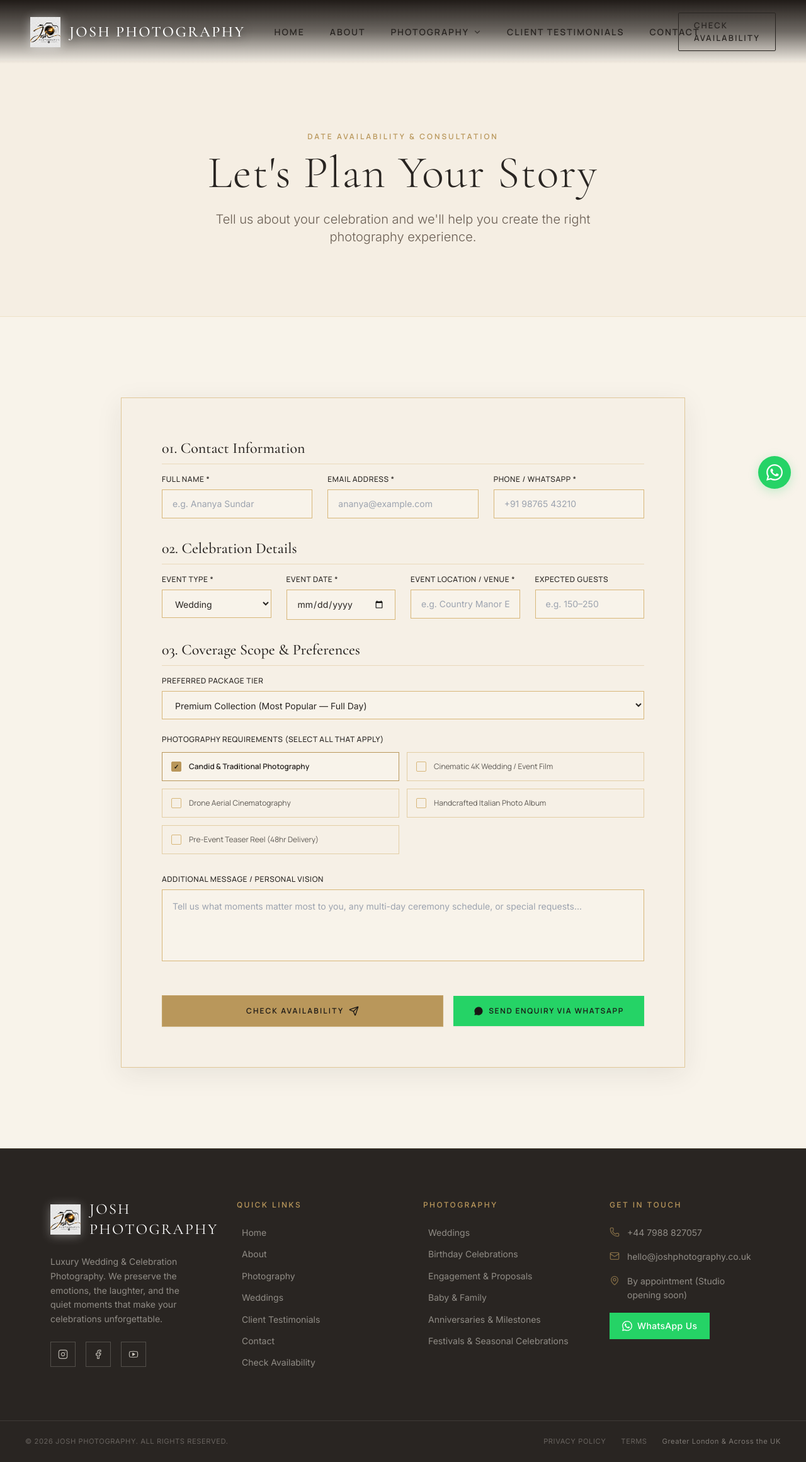
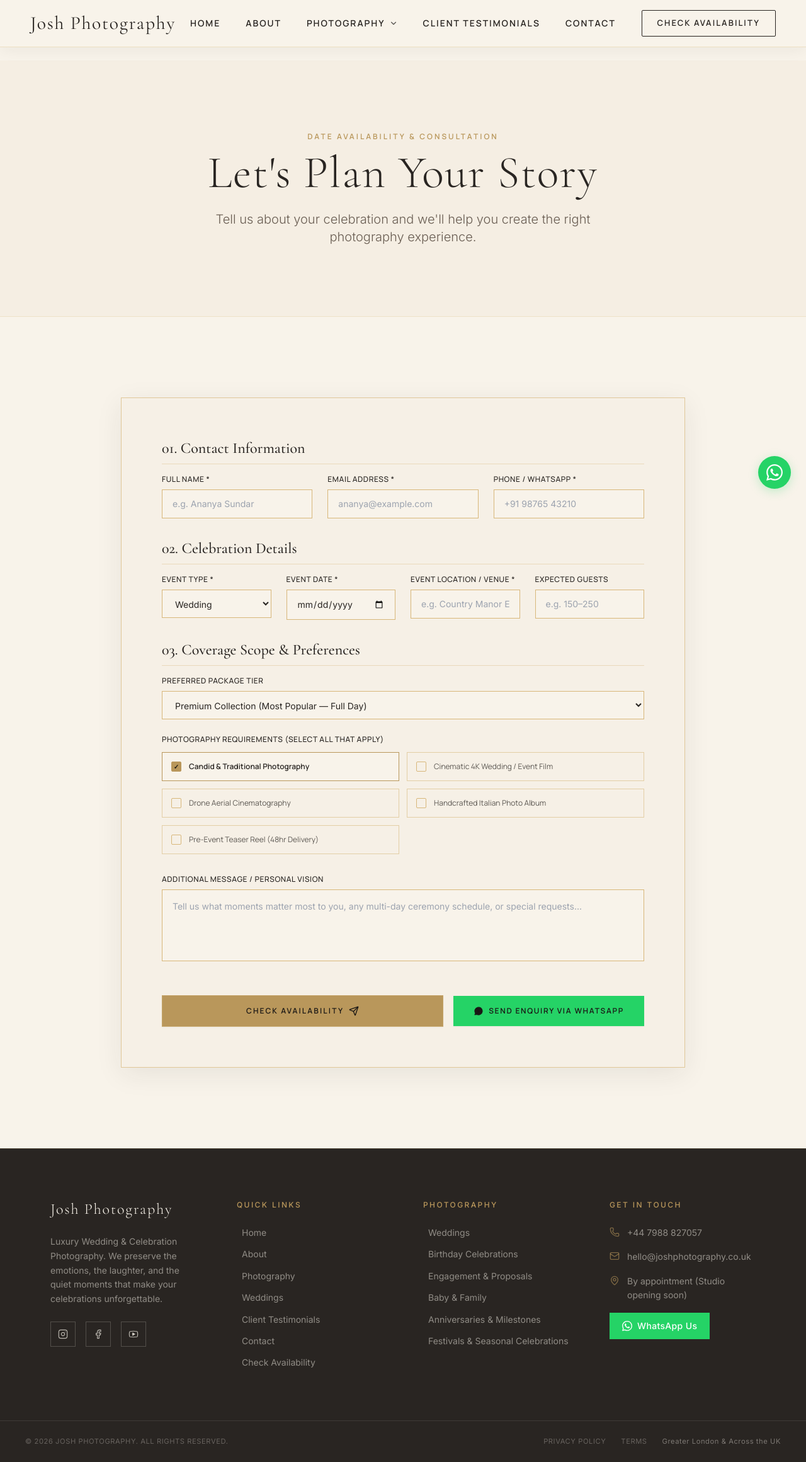
Before and after one commit to Josh-Photography/Josh-Photography-Website, a React (Vite) app: page /check-availability in a window 1280 px wide. Shown: the whole page at 63% size. Built offline with nearby package versions, Linux system fonts and the light colour scheme; a web font is replaced by a local one.

Commit message:
Restore original navbar, footer, and admin layout with Josh Photography branding

```diff
--- a/src/admin/AdminApp.jsx
+++ b/src/admin/AdminApp.jsx
@@ -93,8 +93,8 @@ function Login({ onLogin }) {
         animate={{ opacity: 1, y: 0 }}
       >
         <div className="admin-login__header">
-          <img src="/logo.png" alt="Josh Photography" className="admin-login__icon" />
-          <h1 className="admin-login__title">JOSH PHOTOGRAPHY</h1>
+          <img src="/camlogo.png" alt="Josh Photography" className="admin-login__icon" />
+          <h1>Josh Photography</h1>
           <p>Admin Panel</p>
         </div>
 
@@ -1410,8 +1410,8 @@ function Dashboard({ token, onLogout }) {
       {/* Sidebar */}
       <aside className="admin-sidebar">
         <div className="admin-sidebar__header">
-          <img src="/logo.png" alt="Josh Photography" className="admin-sidebar__icon" />
-          <span className="admin-sidebar__title">JOSH PHOTOGRAPHY</span>
+          <img src="/camlogo.png" alt="Josh Photography" className="admin-sidebar__icon" />
+          <span>Josh Photography</span>
         </div>
 
         <nav className="admin-nav">
--- a/src/components/Footer/Footer.jsx
+++ b/src/components/Footer/Footer.jsx
@@ -29,14 +29,9 @@ export default function Footer() {
           <div className="grid grid-cols-1 md:grid-cols-2 lg:grid-cols-4 gap-12 lg:gap-16">
             {/* Brand Column */}
             <div className="lg:col-span-1">
-              <Link to="/" className="inline-flex items-center gap-3.5 mb-6 group">
-                <img
-                  src="/logo.png"
-                  alt={siteConfig.studioName}
-                  className="h-11 sm:h-12 w-auto object-contain transition-transform duration-300 group-hover:scale-105 filter drop-shadow-[0_2px_8px_rgba(255,255,255,0.35)]"
-                />
-                <h3 className="font-serif text-xl sm:text-2xl font-normal text-white tracking-[0.1em] uppercase">
-                  JOSH PHOTOGRAPHY
+              <Link to="/" className="inline-block mb-6">
+                <h3 className="font-serif text-2xl font-light text-ivory tracking-[0.08em]">
+                  {siteConfig.studioName}
                 </h3>
               </Link>
               <p className="text-body-sm text-ivory/50 leading-relaxed mb-6">
--- a/src/components/Navbar/Navbar.jsx
+++ b/src/components/Navbar/Navbar.jsx
@@ -104,31 +104,34 @@ export default function Navbar() {
       <ScrollProgress />
 
       <header
-        className={`fixed top-0 left-0 right-0 z-50 transition-all duration-400 ease-luxury ${isScrolled
-            ? 'bg-[#140F0C]/95 backdrop-blur-md border-b border-[#D8B77A]/35 shadow-[0_4px_24px_rgba(0,0,0,0.5)] py-3.5'
-            : 'bg-gradient-to-b from-[#140F0C]/95 via-[#140F0C]/60 to-transparent py-5'
+        style={{
+          backgroundColor: isLightMode ? '#F8F3EA' : undefined,
+        }}
+        className={`fixed top-0 left-0 right-0 z-50 transition-all duration-400 ease-luxury ${
+          isLightMode
+            ? 'bg-ivory border-b border-[#D8B77A]/35 shadow-[0_4px_24px_rgba(41,37,34,0.06)] py-4'
+            : 'bg-gradient-to-b from-[#181310]/90 via-[#181310]/40 to-transparent py-5'
         }`}
       >
         <div
           ref={navContainerRef}
-          className="max-w-[1440px] mx-auto px-6 sm:px-10 lg:px-12 flex items-center justify-between"
+          className="max-w-[1400px] mx-auto px-6 sm:px-10 lg:px-12 flex items-center justify-between"
         >
-          {/* Column 1: Logo & Brand (Left Aligned) */}
-          <div className="flex-shrink-0 flex items-center justify-start mr-4 sm:mr-6 lg:mr-8">
+          {/* Column 1: Logo (Left Aligned) */}
+          <div className="flex-1 flex items-center justify-start min-w-0">
             <Link
               to="/"
-              className="group flex items-center gap-2.5 sm:gap-3.5"
+              className="group flex items-center"
               aria-label={`${siteConfig.studioName} - Home`}
             >
-              <img
-                src="/logo.png"
-                alt={siteConfig.studioName}
-                className="h-10 sm:h-12 lg:h-13 w-auto object-contain transition-transform duration-300 group-hover:scale-105 filter drop-shadow-[0_2px_8px_rgba(255,255,255,0.45)]"
-              />
               <span
-                className="font-serif text-lg sm:text-xl lg:text-[1.5rem] tracking-[0.1em] uppercase whitespace-nowrap font-medium text-white drop-shadow-[0_2px_8px_rgba(0,0,0,0.85)]"
+                className={`font-serif text-2xl sm:text-3xl lg:text-[1.85rem] tracking-[0.06em] whitespace-nowrap transition-colors duration-300 font-normal ${
+                  isLightMode
+                    ? 'text-charcoal'
+                    : 'text-ivory drop-shadow-[0_2px_4px_rgba(0,0,0,0.7)]'
+                }`}
               >
-                JOSH PHOTOGRAPHY
+                {siteConfig.studioName}
               </span>
             </Link>
           </div>
@@ -156,7 +159,8 @@ export default function Navbar() {
                       onClick={() => setActiveDropdown(null)}
                       aria-expanded={isOpen}
                       aria-haspopup="true"
-                      className={`px-3.5 py-2 font-nav text-[14px] uppercase tracking-[0.14em] transition-all duration-300 flex items-center gap-1.5 cursor-pointer rounded-sm ${isOpen || isActive(item.path)
+                      className={`px-3.5 py-2 font-nav text-[14px] uppercase tracking-[0.14em] transition-all duration-300 flex items-center gap-1.5 cursor-pointer rounded-sm ${
+                        isOpen || isActive(item.path)
                           ? isLightMode
                             ? 'text-gold font-bold'
                             : 'text-[#E5BA78] font-bold drop-shadow-[0_1px_3px_rgba(0,0,0,0.6)]'
@@ -167,14 +171,16 @@ export default function Navbar() {
                     >
                       <span>{item.label}</span>
                       <ChevronDown
-                        className={`w-3.5 h-3.5 transition-transform duration-300 ${isOpen ? 'rotate-180 text-gold' : 'opacity-80'
+                        className={`w-3.5 h-3.5 transition-transform duration-300 ${
+                          isOpen ? 'rotate-180 text-gold' : 'opacity-80'
                         }`}
                       />
                     </Link>
                   ) : (
                     <Link
                       to={item.path}
-                      className={`px-3.5 py-2 font-nav text-[14px] uppercase tracking-[0.14em] transition-all duration-300 flex items-center gap-1 rounded-sm ${isActive(item.path)
+                      className={`px-3.5 py-2 font-nav text-[14px] uppercase tracking-[0.14em] transition-all duration-300 flex items-center gap-1 rounded-sm ${
+                        isActive(item.path)
                           ? isLightMode
                             ? 'text-gold font-bold'
                             : 'text-[#E5BA78] font-bold drop-shadow-[0_1px_3px_rgba(0,0,0,0.6)]'
@@ -203,7 +209,8 @@ export default function Navbar() {
                             key={child.path}
                             to={child.path}
                             onClick={() => setActiveDropdown(null)}
-                            className={`flex items-center justify-between px-5 py-3 font-nav text-[14px] tracking-[0.04em] font-medium transition-all duration-200 border-l-2 group ${isActive(child.path)
+                            className={`flex items-center justify-between px-5 py-3 font-nav text-[14px] tracking-[0.04em] font-medium transition-all duration-200 border-l-2 group ${
+                              isActive(child.path)
                                 ? 'border-gold text-gold bg-[#F3ECE0]'
                                 : 'border-transparent text-charcoal/90 hover:text-charcoal hover:bg-[#F3ECE0] hover:border-gold/80 hover:pl-6'
                             }`}
@@ -224,7 +231,8 @@ export default function Navbar() {
           <div className="flex-1 flex items-center justify-end min-w-0">
             <Link
               to="/check-availability"
-              className={`hidden lg:inline-flex items-center justify-center px-6 py-2.5 font-nav text-[13px] uppercase tracking-[0.16em] font-semibold transition-all duration-300 border shadow-sm rounded-sm ${isLightMode
+              className={`hidden lg:inline-flex items-center justify-center px-6 py-2.5 font-nav text-[13px] uppercase tracking-[0.16em] font-semibold transition-all duration-300 border shadow-sm rounded-sm ${
+                isLightMode
                   ? 'border-[#292522] text-[#292522] hover:bg-[#292522] hover:text-[#FAF6EE]'
                   : 'border-[#E5BA78] text-[#E5BA78] hover:bg-[#E5BA78] hover:text-[#1A1715] backdrop-blur-sm bg-black/25'
               }`}
@@ -235,7 +243,8 @@ export default function Navbar() {
             {/* Mobile Menu Button */}
             <button
               onClick={() => setIsMobileOpen(!isMobileOpen)}
-              className={`lg:hidden p-2.5 transition-colors duration-300 rounded ${isLightMode ? 'text-charcoal' : 'text-ivory'
+              className={`lg:hidden p-2.5 transition-colors duration-300 rounded ${
+                isLightMode ? 'text-charcoal' : 'text-ivory'
               }`}
               aria-label={isMobileOpen ? 'Close menu' : 'Open menu'}
               aria-expanded={isMobileOpen}
@@ -258,20 +267,13 @@ export default function Navbar() {
             className="fixed inset-0 z-[60] bg-ivory flex flex-col"
           >
             {/* Mobile Header Bar */}
-            <div className="flex items-center justify-between px-6 py-4 border-b border-[#D8B77A]/30 bg-[#140F0C]">
-              <div className="flex items-center gap-2.5 sm:gap-3">
-                <img
-                  src="/logo.png"
-                  alt={siteConfig.studioName}
-                  className="h-8 sm:h-9 w-auto object-contain filter drop-shadow-[0_1px_6px_rgba(255,255,255,0.4)]"
-                />
-                <span className="font-serif text-lg sm:text-xl text-white font-medium tracking-[0.1em] uppercase">
-                  JOSH PHOTOGRAPHY
+            <div className="flex items-center justify-between px-6 py-5 border-b border-[#D8B77A]/30">
+              <span className="font-serif text-2xl text-charcoal font-medium tracking-[0.06em]">
+                {siteConfig.studioName}
               </span>
-              </div>
               <button
                 onClick={() => setIsMobileOpen(false)}
-                className="p-2 text-white/90 hover:text-[#E5BA78]"
+                className="p-2 text-charcoal hover:text-gold"
                 aria-label="Close menu"
               >
                 <X className="w-6 h-6" />
@@ -292,7 +294,8 @@ export default function Navbar() {
                           <Link
                             to={item.path}
                             onClick={() => setIsMobileOpen(false)}
-                            className={`font-serif text-2xl font-light tracking-wide transition-colors ${isActive(item.path) ? 'text-gold font-medium' : 'text-charcoal hover:text-gold'
+                            className={`font-serif text-2xl font-light tracking-wide transition-colors ${
+                              isActive(item.path) ? 'text-gold font-medium' : 'text-charcoal hover:text-gold'
                             }`}
                           >
                             {item.label}
@@ -310,7 +313,8 @@ export default function Navbar() {
                             aria-label={`Toggle ${item.label} submenu`}
                           >
                             <ChevronDown
-                              className={`w-5 h-5 transition-transform duration-300 ${isExpanded ? 'rotate-180 text-gold' : ''
+                              className={`w-5 h-5 transition-transform duration-300 ${
+                                isExpanded ? 'rotate-180 text-gold' : ''
                               }`}
                             />
                           </button>
--- a/src/components/Navigation/Navigation.jsx
+++ b/src/components/Navigation/Navigation.jsx
@@ -29,7 +29,7 @@ export function Navigation() {
 
             // Check if section has dark background
             const isDarkSection = section.classList.contains('section--dark') ||
-              navLinks[index].id === 'home'
+                                  navLinks[index].id === 'home'
             setIsDark(isDarkSection)
           }
         }
@@ -77,11 +77,11 @@ export function Navigation() {
             whileTap={{ scale: 0.98 }}
           >
             <img
-              src="/logo.png"
+              src="/camlogo.png"
               alt={studioInfo.name}
               className="nav__logo-image"
             />
-            <span className="nav__logo-text" style={{ color: '#FFFFFF' }}>JOSH PHOTOGRAPHY</span>
+            <span className="nav__logo-text">{studioInfo.name}</span>
           </motion.a>
 
           <nav className="nav__links">
```
Also changed, not shown: src/admin/admin.css (+10 -30 lines), public/camlogo.png, public/logo.png. Lines whose indentation alone changed are shown as unchanged.
